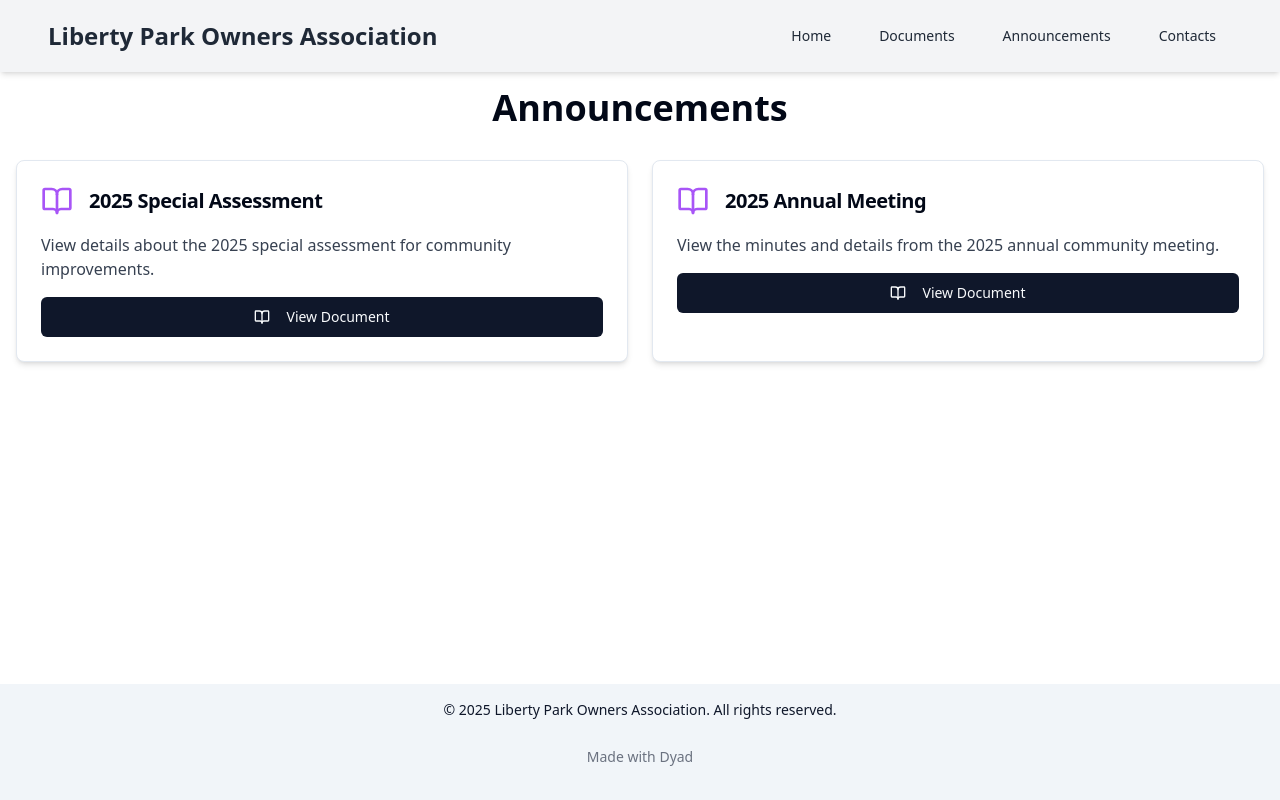
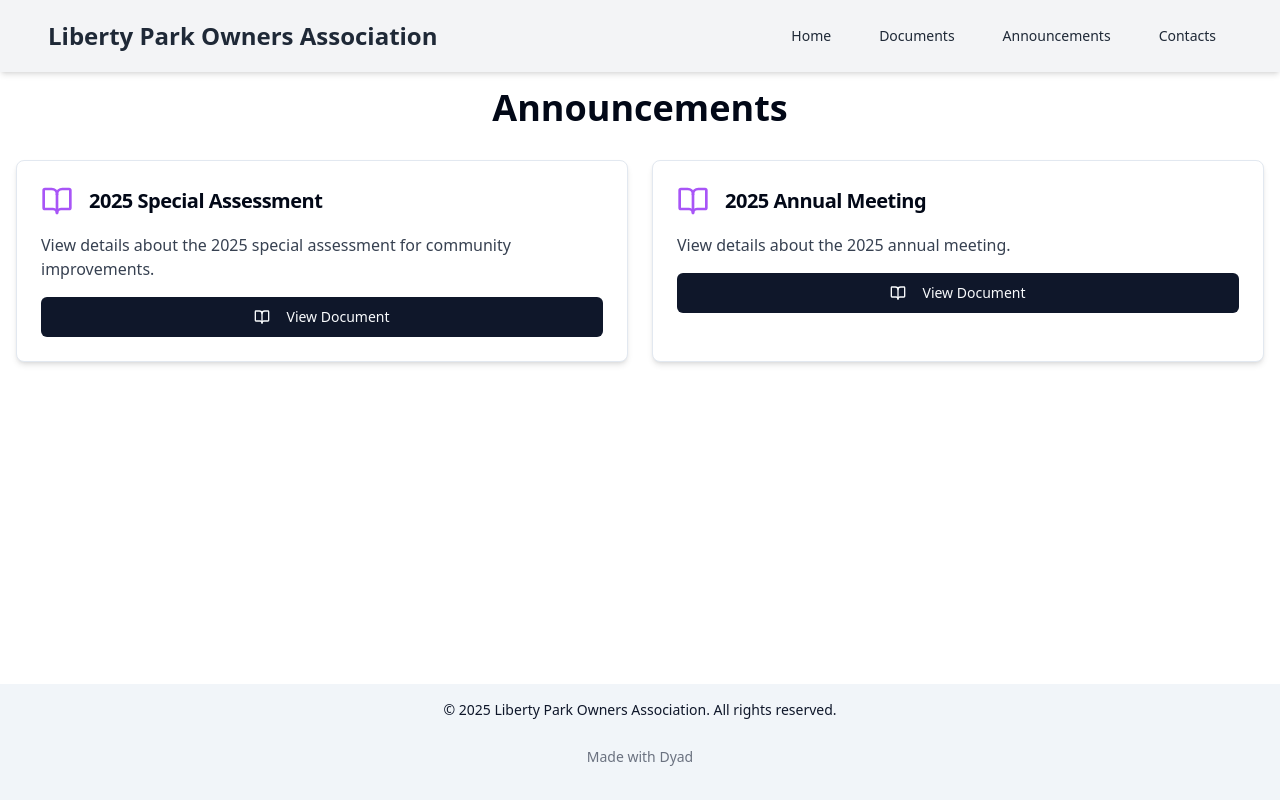
Before and after one commit to libertypark/website, a React (Vite) app: page /announcements in a window 1280 px wide. Built offline with nearby package versions, Linux system fonts and the light colour scheme.

Commit message:
Updated src/pages/AnnouncementsPage.tsx

```diff
--- a/src/pages/AnnouncementsPage.tsx
+++ b/src/pages/AnnouncementsPage.tsx
@@ -57,7 +57,7 @@ const AnnouncementsPage = () => {
                 <CardTitle className="text-xl font-semibold">2025 Annual Meeting</CardTitle>
               </div>
             </div>
-            <p className="text-gray-700 mb-4 flex-grow">View the minutes and details from the 2025 annual community meeting.</p>
+            <p className="text-gray-700 mb-4 flex-grow">View details about the 2025 annual meeting.</p>
             <Button asChild className="w-full mt-auto">
               <Link to="/announcements/annual-meeting">
                 <BookOpen className="mr-2 h-4 w-4" /> View Document
```
